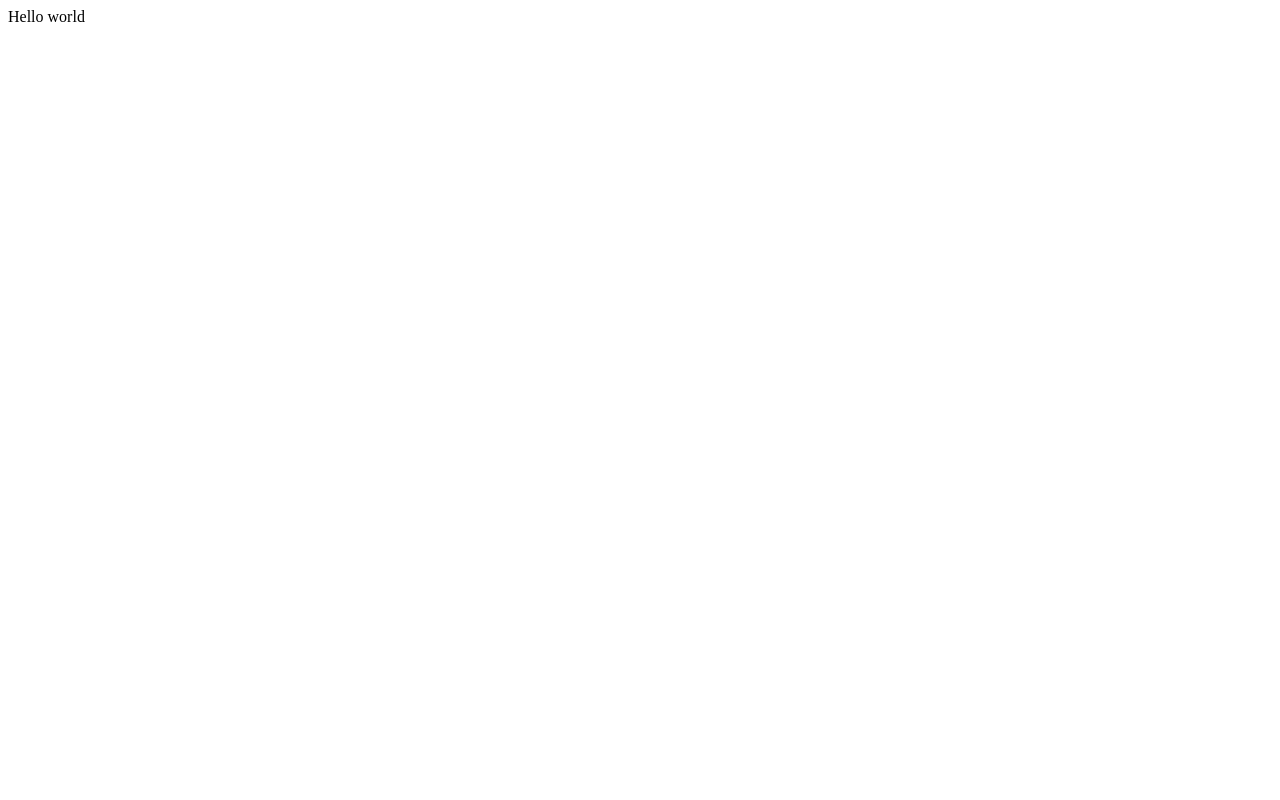
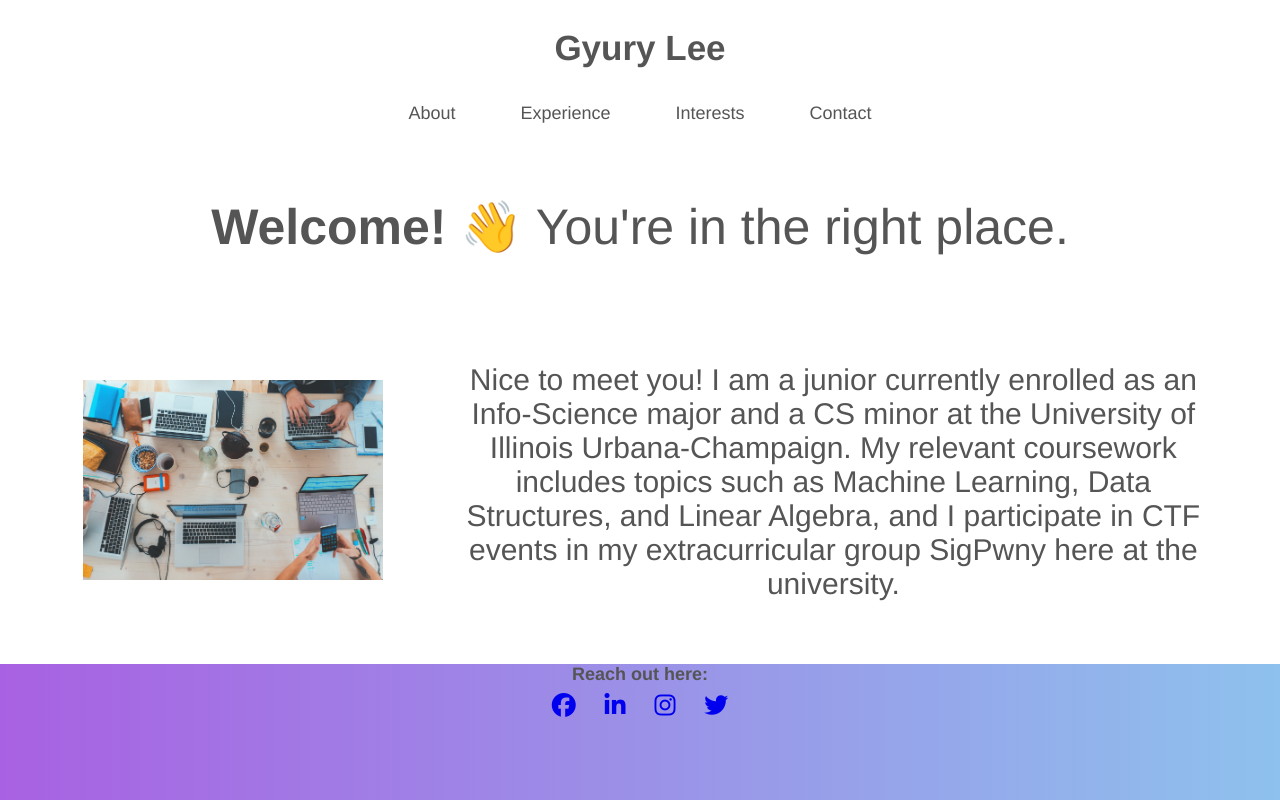
Before and after one commit to gyuryl2/personal-website, a plain HTML site: page index.html in a window 1280 px wide. Drawn offline with Linux system fonts and the light colour scheme.

Commit message:
got personal website basic code up

```diff
--- a/index.html
+++ b/index.html
@@ -1 +1,99 @@
-Hello world
+<!DOCTYPE html>
+<html>
+
+<head>
+    <title>Personal Website</title>
+    <link rel="stylesheet" href="p-header.css">
+    <link rel="stylesheet" href="p-buttons.css">
+    <meta charset="utf-8">
+    <meta http-equiv="X-UA-Compatible" content="IE=edge">
+    <title>Navbar</title>
+    <meta name="description" content="">
+    <meta name="viewport" content="width=device-width, initial-scale=1">
+    <link rel="stylesheet" href="p-header.css">
+    <link rel="stylesheet" href="https://fonts.googleapis.com/css?family=Montserrat:500&display=swap">
+    <link rel="stylesheet" href="https://cdnjs.cloudflare.com/ajax/libs/font-awesome/4.7.0/css/font-awesome.min.css">
+    <script src="https://kit.fontawesome.com/876efeb5c4.js" crossorigin="anonymous"></script>
+
+    <style>
+        body {
+            display: flex;
+            flex-direction: column;
+            align-items: center;
+        }
+
+        .intro-container {
+            display: flex;
+            flex-direction: row;
+            justify-content: space-around;
+            align-items: center;
+            width: 100%;
+            max-width: 1200px;
+            /* Adjust based on your design needs */
+            margin-top: 50px;
+        }
+
+        .profile-img-container {
+            flex: 1;
+            text-align: center;
+        }
+
+        .profile-img-container img {
+            width: 100%;
+            /* Adjust image size as needed */
+            max-width: 300px;
+            /* Adjust based on your design needs */
+        }
+
+        .main-intro-container {
+            flex: 2;
+            margin: 0 20px;
+        }
+
+        .SMicon i {
+            margin: 0 10px;
+            font-size: 24px;
+            /* Adjust icon size as needed */
+        }
+    </style>
+</head>
+
+<body>
+    <div class="header-tab">
+        <p class="header-text"><strong>Gyury Lee</strong></p>
+    </div>
+    <div class="header-tab menu effect">
+        <li><a href="#">About</a></li>
+        <li><a href="gyury-resume-3-27-24.pdf">Experience</a></li>
+        <li><a href="p-header.css">Interests</a></li>
+        <li><a href="p-header.css">Contact</a></li>
+    </div>
+    <div class="intro-tab">
+        <p class="intro-text"><strong>Welcome!</strong> &#x1F44B You're in the right place.</p>
+    </div>
+    <div class="intro-container">
+        <div class="profile-img-container">
+            <img class="profile" src="pers-website-pic/collab.jpeg" alt="Gyury Lee">
+        </div>
+        <div class="main-intro-container">
+            <p class="main-intro">
+                Nice to meet you! I am a junior currently enrolled as an Info-Science major
+                and a CS minor at the University of Illinois Urbana-Champaign. My relevant
+                coursework includes topics such as Machine Learning, Data Structures, and
+                Linear Algebra, and I participate in CTF events in my extracurricular group
+                SigPwny here at the university.
+            </p>
+        </div>
+    </div>
+    <div id="social-background">
+        <strong>Reach out here:</strong>
+        <div singleCol class="SMicon">
+            <a href="https://facebook.com"><i class="fa-brands fa-facebook"></i></a>
+            <a href="https://linkedin.com"><i class="fa-brands fa-linkedin-in"></i></a>
+            <a href="https://instagram.com"><i class="fa-brands fa-instagram"></i></a>
+            <a href="https://twitter.com"><i class="fa-brands fa-twitter"></i></a>
+        </div>
+    </div>
+</body>
+
+</html>
--- /dev/null
+++ b/p-buttons.css
@@ -0,0 +1,74 @@
+.Github_button {
+    background-color:rgb(142, 193, 237);
+    color:white;
+    border: none;
+    border-radius: 2px;
+    cursor: pointer;
+    margin-right: 10px;
+    margin-left: 10px;
+    vertical-align: top;
+
+    padding-left: 20px;
+    padding-right: 20px;
+    padding-top: 10px;
+    padding-bottom: 10px;
+
+    transition: background-color 0.3s, opacity 0.3s;
+}
+.Github_button:hover {
+    background-color:rgb(121, 174, 245);
+}
+.Github_button:active {
+    opacity: 0.5;
+}
+
+.Youtube_button {
+    background-color: white;
+    border-color: rgb(142, 193, 237);
+    border-style: solid;
+    border-width: 2px;
+    color:rgb(142, 193, 237);
+    border-radius: 2px;
+    cursor: pointer;
+    vertical-align: top;
+    height: 75px;
+    width: 100px;
+
+    padding-left: 20px;
+    padding-right: 20px;
+    padding-top: 8.5px;
+    padding-bottom: 8.5px;
+
+    transition: background-color 0.3s,
+    color 0.3s, opacity 0.3s;
+}
+.Youtube_button:hover {
+    background-color: rgb(142, 193, 237);
+    color: white;
+}
+.Youtube_button:active {
+    opacity: 0.5;
+}
+
+.Twitter_button {
+    background-color:rgb(142, 193, 237);
+    color: white;
+    border: none;
+    border-radius: 5px;
+    font-weight: bold;
+    font-size: 10px;
+    cursor: pointer;
+    margin-left: 8px;
+    vertical-align: top;
+
+    padding-left: 20px;
+    padding-right: 20px;
+    padding-top: 10px;
+    padding-bottom: 10px;
+
+    transition: box-shadow 0.3s;
+}
+
+.Twitter_button:hover {
+    box-shadow: 5px 5px 10px rgba(0, 0, 0, 0.15);
+}
--- /dev/null
+++ b/p-header.css
@@ -0,0 +1,197 @@
+.header-tab {
+  margin-left: 100px;
+  font-size: 20px;
+  text-align: center;
+  padding: 10px;
+  height: 50px;
+  margin: auto;
+  vertical-align: auto;
+}
+
+.header-text {
+  font-size: 35px;
+  text-align: left;
+  padding: 10px;
+  height: 50px;
+  font-weight: 500;
+
+  margin: auto;
+}
+
+.intro-tab {
+  height: 135px;
+  vertical-align: top;
+}
+
+.intro-text {
+  font-size: 50px;
+  font-style: bold;
+  text-align: center;
+}
+
+.content-div {
+  margin-top: 30px;
+  height: 70px;
+  border-width: 1px;
+  border-style: solid;
+  border-color: gray;
+  display: flex;
+  flex-direction: row;
+  justify-content: space-between;
+  align-items: center;
+}
+
+.profile {
+  width: 200%;
+}
+
+.main-intro {
+  text-align: center;
+  font-size: 30px;
+}
+
+#social-background {
+
+  position: fixed;
+  bottom: 0px;
+  width: 100%;
+  height: 17%;
+  background-image: linear-gradient(to right, rgb(168, 97, 226), rgb(142, 193, 237));
+  z-index: 1;
+  text-align: center;
+}
+
+.singleCol {
+  max-width: 750px;
+  margin: 0 auto;
+}
+
+.SMicon {
+  color: white;
+  font-size: 2rem;
+}
+
+/*
+.right-section {
+    background-color: lightblue;
+    width: 200px;
+    margin-right: 100px;
+} */
+
+@import url(https://fonts.googleapis.com/css?family=Raleway:300,700);
+
+body {
+  background-attachment: local;
+  color: #555;
+  font-family: 'Raleway', Helvetica, Arial, sans-serif;
+  font-size: 18px;
+  font-weight: 300;
+  /* margin: auto;
+  padding: 0;
+  text-align: center;
+  width: 100%; */
+}
+
+/* .page_title {
+  color: #0af;
+  border-bottom: 1px solid rgba(0,0,0,.05);
+  font-weight: 300;
+  margin: auto;
+  padding: 20px 0;
+  text-shadow: 0 1px 1px rgba(0,0,0,.1);
+  text-transform: uppercase;
+} */
+
+/* PEN STYLES ========== */
+.menu,
+.menu .menu_title,
+.menu li a,
+.menu li a:after,
+.menu li a:before {
+  -webkit-transition: all 300ms ease-in-out;
+  transition: all 300ms ease-in-out;
+  font-size: 18px;
+  display: flex;
+  flex-direction: row;
+  justify-content: space-around;
+  text-align: end;
+  align-items: center;
+  flex-wrap: wrap;
+  gap: 5px;
+}
+
+.menu {
+  vertical-align: 50px;
+}
+
+/* .menu:hover {
+  border-bottom: 1px solid rgba(0,0,0,.2);
+} */
+.menu .menu_title {
+  font-size: 20px;
+  font-weight: 300;
+  margin: 0 0 20px;
+}
+
+/* .menu:hover .menu_title {
+  color: #0af;
+  text-shadow: 0 1px 1px rgba(0,0,0,.1);
+} */
+.menu ul {
+  display: block;
+  list-style: none;
+  margin: 0;
+  padding: 0;
+}
+
+.menu li {
+  display: inline-block;
+}
+
+.menu li a {
+  color: #555;
+  /* display: block; */
+  line-height: 50px;
+  padding: 0 30px;
+  text-decoration: none;
+}
+
+.menu.effect li a {
+  position: relative;
+}
+
+.menu.effect li a:before {
+  color: rgb(142, 193, 237);
+  content: '[';
+  display: block;
+  font-size: 1.5em;
+  left: 30px;
+  opacity: 0;
+  position: absolute;
+  top: 0;
+}
+
+.menu.effect li a:after {
+  color: rgb(142, 193, 237);
+  content: ']';
+  display: block;
+  font-size: 1.5em;
+  opacity: 0;
+  position: absolute;
+  right: 30px;
+  top: 0;
+}
+
+.menu.effect li a:hover:before {
+  left: 15px;
+  opacity: 1;
+}
+
+.menu.effect li a:hover:after {
+  opacity: 1;
+  right: 15px;
+}
+
+.menu.effect li a:hover {
+  background: transparent;
+}
```
Also changed, not shown: pers-website-pic/collab.jpeg (added), 2 other files.
